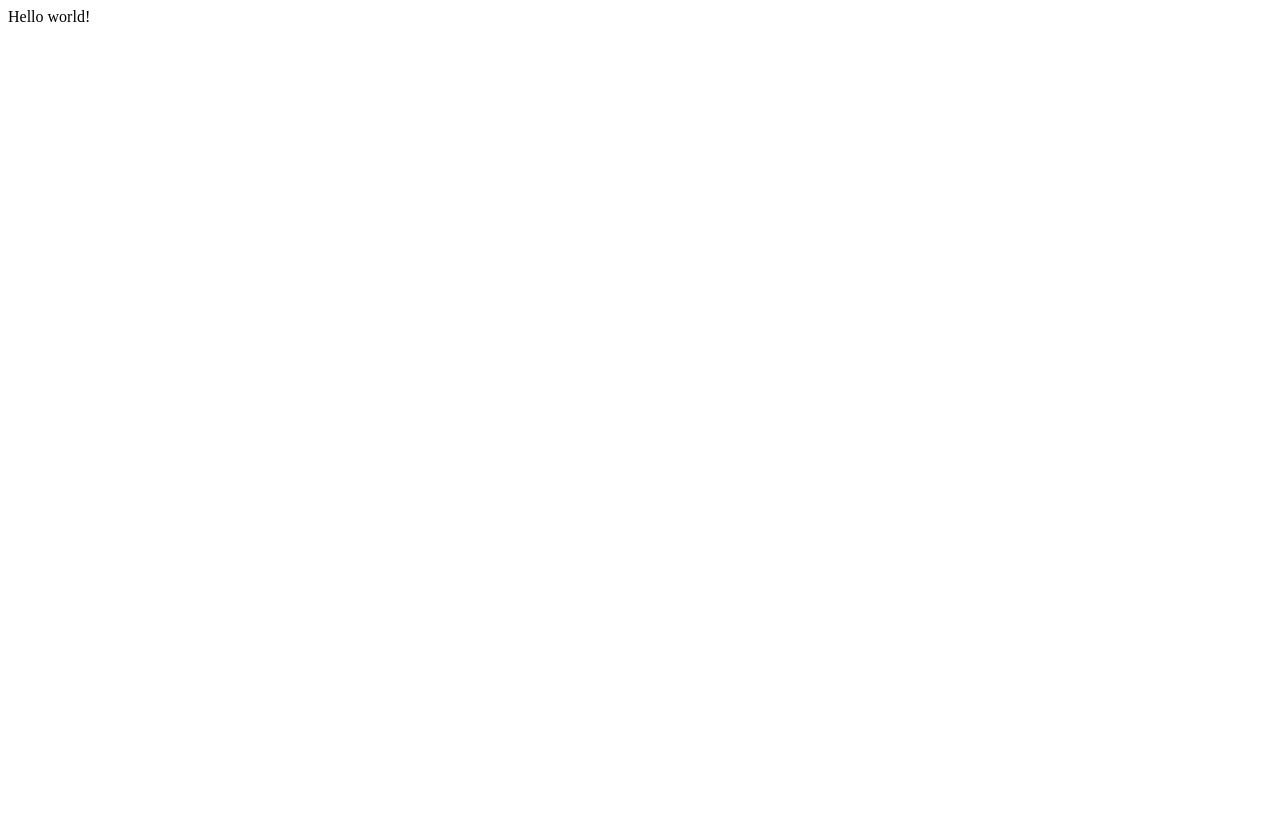
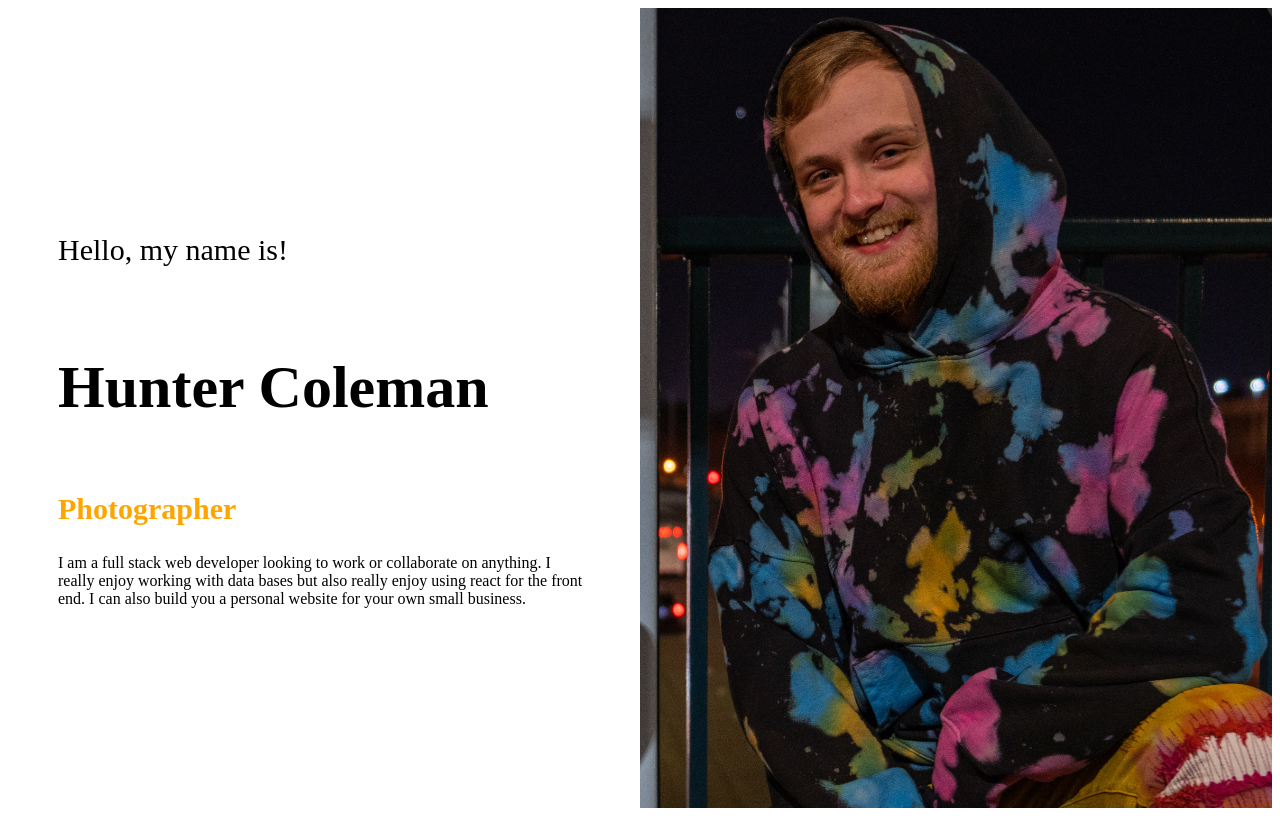
Before and after one commit to Skruphold/hunters-portfolio, a React (Create React App) app: page / in a window 1280 px wide. Built offline with nearby package versions, Linux system fonts and the light colour scheme.

Commit message:
added a intro section

```diff
--- a/src/App.js
+++ b/src/App.js
@@ -1,5 +1,7 @@
+import Intro from "./components/intro/Intro";
+
 const App = () => {
-    return <div>Hello world!</div>;
+    return <div><Intro/></div>;
 };
 
 export default App;
--- /dev/null
+++ b/src/components/intro/Intro.js
@@ -0,0 +1,27 @@
+import "./intro.css"
+import Me from "../../images/me.jpg"
+
+const Intro = () => {
+    return (
+        <div className="intro">
+            <div className="intro-left">
+                <div className="intro-left-wrapper">
+                    <h2 className="intro-welcome">Hello, my name is!</h2>
+                    <h1 className="intro-name">Hunter Coleman</h1>
+                    <div className="intro-title">
+                        <div className="intro-title-wrapper">
+                            <div className="intro-title-item">Web Developer</div>
+                            <div className="intro-title-item">Photographer</div>
+                        </div>
+                    </div>
+                    <div className="intro-description">I am a full stack web developer looking to work or collaborate on anything. I really enjoy working with data bases but also really enjoy using react for the front end. I can also build you a personal website for your own small business.</div>
+                </div>
+            </div>
+            <div className="intro-right">
+                <img src={Me} alt="myself" className="intro-image" />
+            </div>
+        </div>
+    )
+}
+
+export default Intro
--- /dev/null
+++ b/src/components/intro/intro.css
@@ -0,0 +1,63 @@
+.intro {
+    display: flex;
+    height: 100vh;
+}
+
+.intro-left {
+    flex: 1;
+    display: flex;
+    align-items: center;
+    justify-content: center;
+}
+
+.intro-right {
+    flex: 1;
+}
+
+.intro-left-wrapper {
+    padding: 50px;
+    height: 50%;
+    display: flex;
+    flex-direction: column;
+    justify-content: space-between;
+}
+
+.intro-welcome {
+    font-size: 30px;
+    font-weight: 300;
+}
+
+.intro-name {
+    font-size: 60px;
+}
+
+.intro-title {
+    height: 50px;
+    overflow: hidden;
+}
+
+.intro-title-item {
+    height: 50px;
+    font-size: 30px;
+    font-weight: bold;
+    color: orange;
+    display: flex;
+    align-items: center;
+}
+
+.intro-image {
+    width: 100%;
+    height: 100%;
+    object-fit: cover;
+}
+
+.intro-title-wrapper {
+    height: 100%;
+    animation: move 10s ease-in-out infinite alternate;
+}
+
+@keyframes move {
+    50%{
+        transform: translateY(-50px);
+    }
+}
```
Also changed, not shown: src/images/me.jpg (added).
